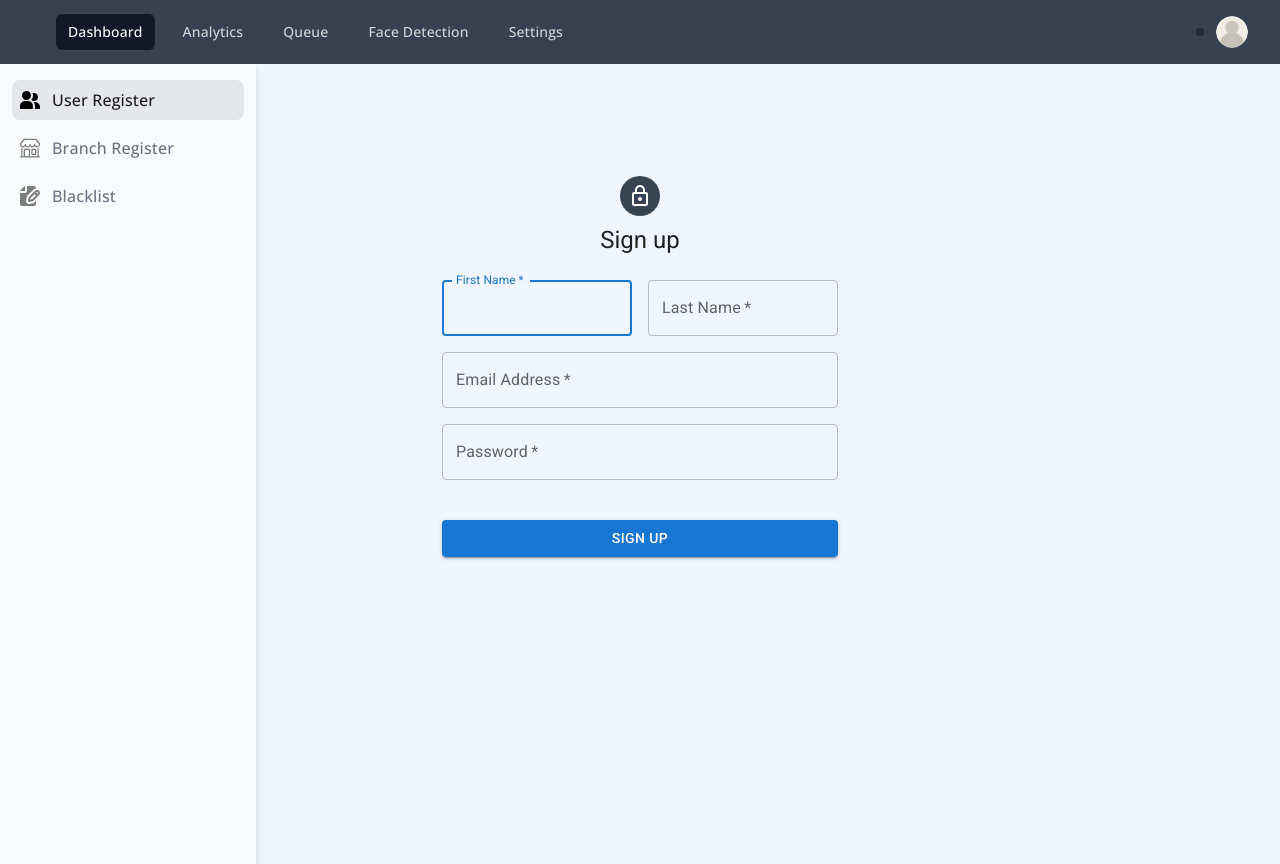
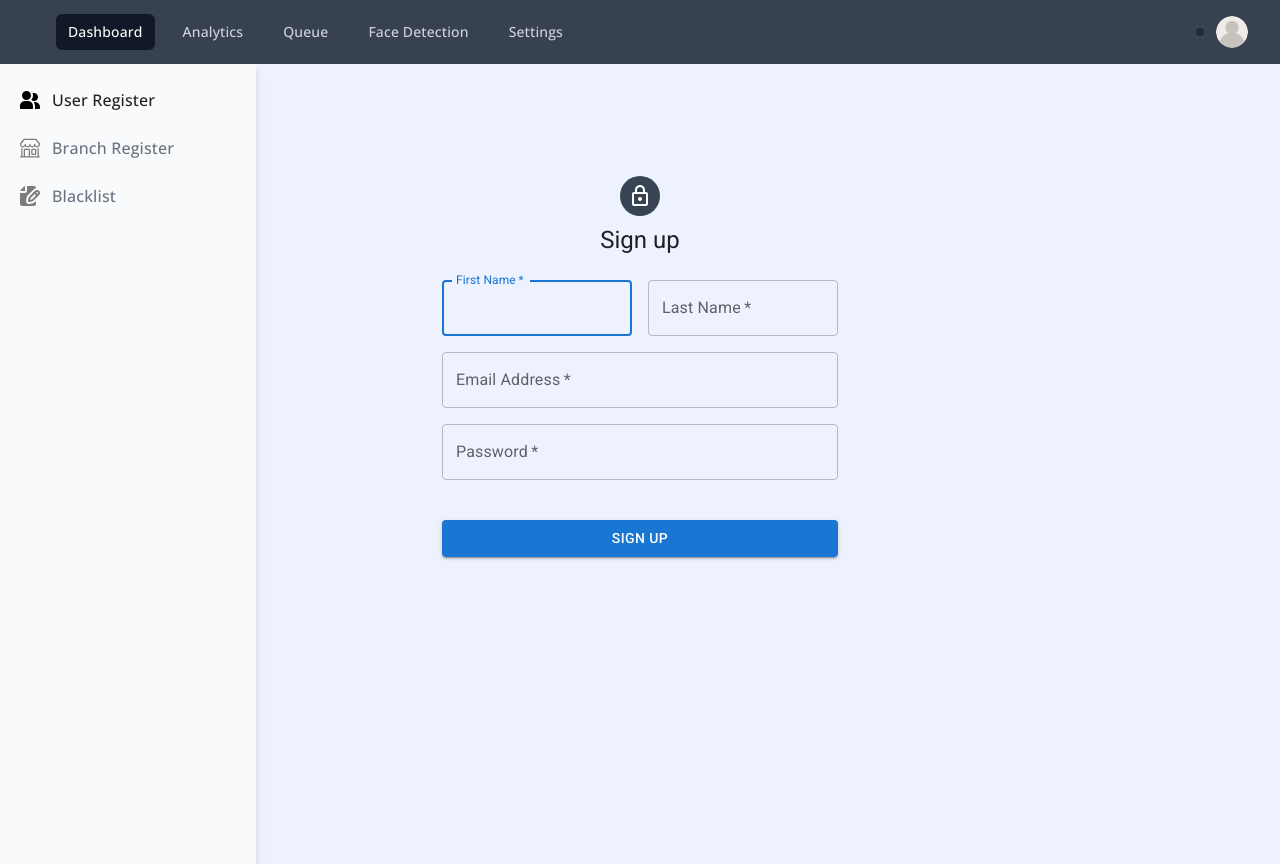
Before and after one commit to Octarinox/spari-frontend, a Next.js app: page /settings/user-register in a window 1280 px wide. Built offline with nearby package versions, Linux system fonts and the light colour scheme.

Commit message:
fix: removed flowbite

```diff
--- a/app/layout.tsx
+++ b/app/layout.tsx
@@ -1,3 +1,4 @@
+"use client";
 import "@/styles/globals.css";
 import "tailwindcss/tailwind.css";
 import { Noto_Serif_Georgian, Open_Sans } from "next/font/google";
@@ -7,6 +8,9 @@ import "@fontsource/roboto/500.css";
 import "@fontsource/roboto/700.css";
 
 import { AuthProvider } from "@/components/Login/cotnext";
+import { createTheme, ThemeProvider } from "@mui/material/styles";
+import CssBaseline from "@mui/material/CssBaseline";
+import * as React from "react";
 
 const openSans = Open_Sans({
    subsets: ["latin"],
@@ -16,6 +20,8 @@ const notoSerifGeorgian = Noto_Serif_Georgian({
    subsets: ["georgian"],
    weight: ["300", "400", "500"],
 });
+const defaultTheme = createTheme();
+
 export default function LoggedOutRootLayout({
    children,
 }: {
@@ -24,7 +30,10 @@ export default function LoggedOutRootLayout({
    return (
       <html lang="en">
          <body className={`${openSans.className} bg-indigo-50`}>
-            <AuthProvider>{children}</AuthProvider>
+            <ThemeProvider theme={defaultTheme}>
+               <CssBaseline />
+               <AuthProvider>{children}</AuthProvider>
+            </ThemeProvider>
          </body>
       </html>
    );
--- a/components/Sidebar.tsx
+++ b/components/Sidebar.tsx
@@ -33,7 +33,7 @@ const Sidebar = () => {
       setIsSidebarOpen(false);
    };
    return (
-      <div className="">
+      <div className="z-20">
          <button
             onClick={toggleSidebar}
             data-drawer-target="default-sidebar"
--- a/components/SignUp.tsx
+++ b/components/SignUp.tsx
@@ -2,16 +2,12 @@
 import * as React from "react";
 import Avatar from "@mui/material/Avatar";
 import Button from "@mui/material/Button";
-import CssBaseline from "@mui/material/CssBaseline";
 import TextField from "@mui/material/TextField";
 import Grid from "@mui/material/Grid";
 import Box from "@mui/material/Box";
 import LockOutlinedIcon from "@mui/icons-material/LockOutlined";
 import Typography from "@mui/material/Typography";
 import Container from "@mui/material/Container";
-import { createTheme, ThemeProvider } from "@mui/material/styles";
-
-const defaultTheme = createTheme();
 
 export default function SignUp() {
    const handleSubmit = (event: React.FormEvent<HTMLFormElement>) => {
@@ -24,9 +20,7 @@ export default function SignUp() {
    };
 
    return (
-      <ThemeProvider theme={defaultTheme}>
       <Container component="main" maxWidth="xs">
-            <CssBaseline />
          <Box
             sx={{
                marginTop: 8,
@@ -99,7 +93,7 @@ export default function SignUp() {
                      mt: 5,
                      mb: 2,
                      "&:hover": {
-                           backgroundColor: "#ffcc00",
+                        backgroundColor: "#5f5d5c",
                      },
                   }}
                >
@@ -108,6 +102,5 @@ export default function SignUp() {
             </Box>
          </Box>
       </Container>
-      </ThemeProvider>
    );
 }
--- a/package.json
+++ b/package.json
@@ -19,7 +19,6 @@
     "@mui/material": "^5.14.17",
     "axios": "^1.5.1",
     "chalk": "^5.3.0",
-    "flowbite": "^2.0.0",
     "next": "^13.5.6",
     "preline": "^1.9.0",
     "react": "latest",
--- a/tailwind.config.ts
+++ b/tailwind.config.ts
@@ -5,7 +5,6 @@ const config: Config = {
       "./pages/**/*.{js,ts,jsx,tsx,mdx}",
       "./components/**/*.{js,ts,jsx,tsx,mdx}",
       "./app/**/*.{js,ts,jsx,tsx,mdx}",
-      "./node_modules/flowbite/**/*.js",
    ],
    theme: {
       extend: {
@@ -16,7 +15,6 @@ const config: Config = {
          },
       },
    },
-   plugins: [require("flowbite/plugin")],
 };
 
 export default config;
```
Also changed, not shown: 1 other file (tests, documents, lock files or other folders). Lines whose indentation alone changed are shown as unchanged.
